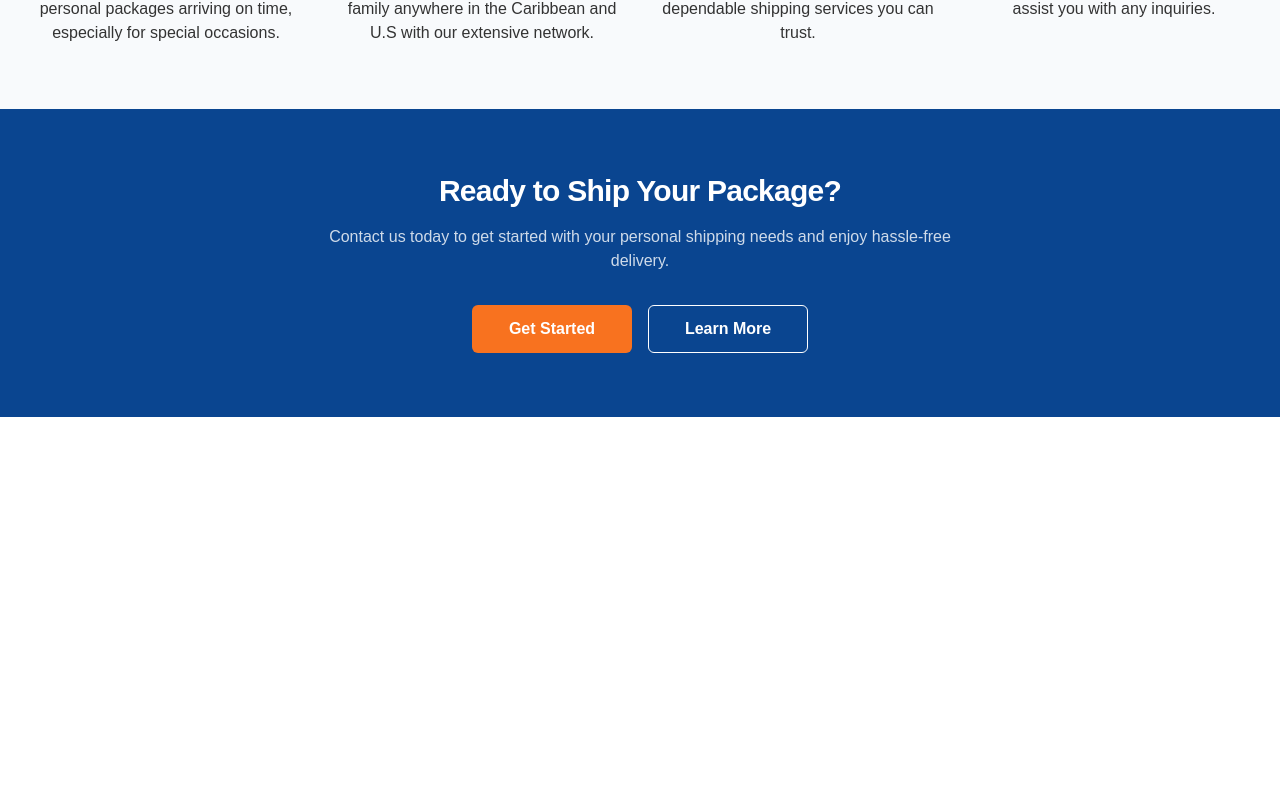
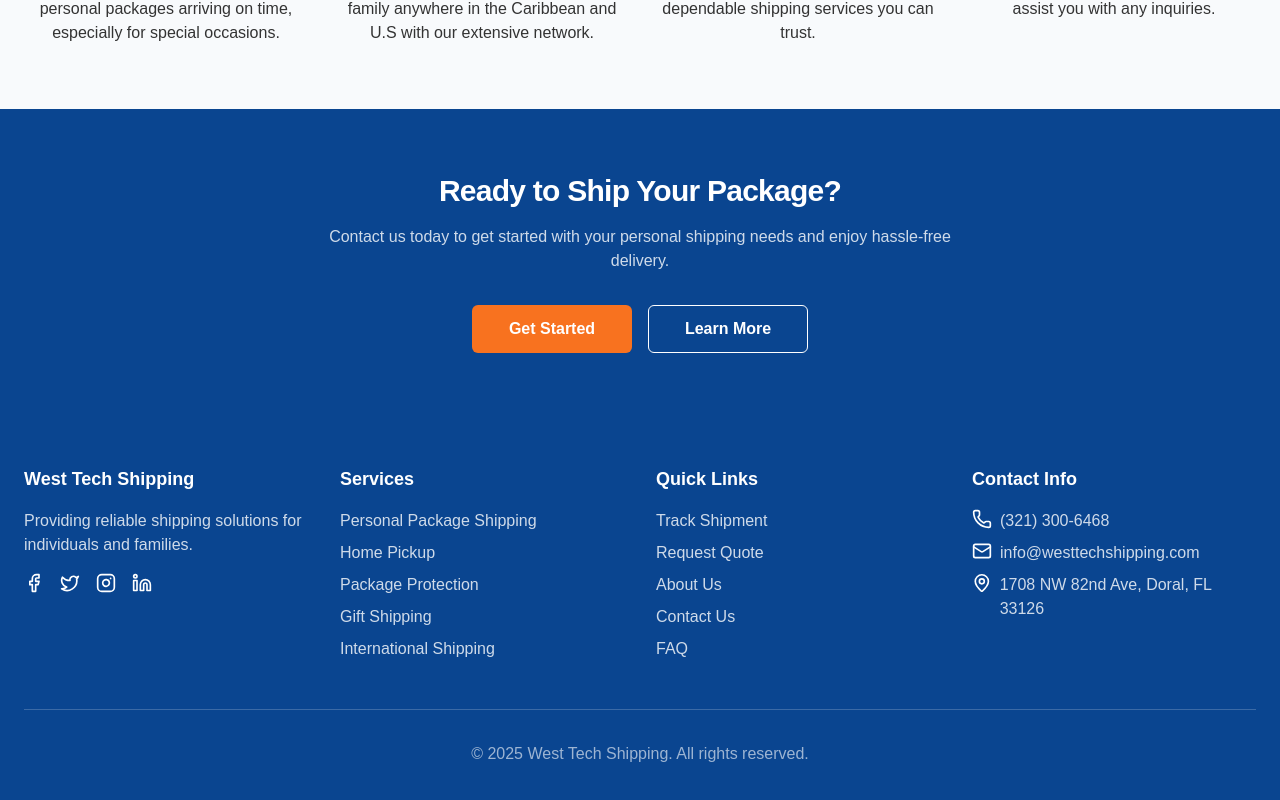
Before and after one commit to devcarlan/wtech, a Next.js app: page / in a window 1280 px wide. Shown: the part 1362-2162 px from the top of the page. Before the commit the page ends 1779 px from the top, so only its background shows below. Built offline with nearby package versions, Linux system fonts and the light colour scheme.

Commit message:
redesign footer

```diff
--- a/app/components/footer.tsx
+++ b/app/components/footer.tsx
@@ -1,79 +1,128 @@
-import { Container, CreditCard, Mail, MapPin, Phone } from 'lucide-react'
-import Image from 'next/image'
+import {
+  Facebook,
+  Instagram,
+  Linkedin,
+  Mail,
+  MapPin,
+  Phone,
+  Twitter,
+} from 'lucide-react'
+import Link from 'next/link'
 
 const Footer = () => {
   const currentYear = new Date().getFullYear()
-  const islands = [
-    'St. Lucia',
-    'St. Kitts & Nevis',
-    'St. Maarten',
-    'Grenada',
-    'Barbados',
-    'St. Vincent',
-    'Dominica',
-    'Antigua',
-    'Guyana',
-  ]
   return (
-    <footer className='w-full pb-4 bg-[#24272D]'>
-      <div className='flex items-baseline gap-8 p-6'>
-        <div className='flex items-center'>
-          <div className='flex flex-col gap-3'>
-            <h3 className='font-semibold'>U.S Address</h3>
-            <div className='flex'>
-              <MapPin className='mt-1 mr-2 w-[20px] h-[20px]' />
-              1708 NW 82nd Ave,
-              <br />
-              Doral, FL 33126
-            </div>
-            <div className='flex items-center'>
-              <Phone className='mr-2 w-[20px] h-[20px]' />
-              (321) 300-6468
-            </div>
-            <div className='flex items-center'>
-              <Mail className='mr-2 w-[20px] h-[20px]' />
-              info@westtechshipping.com
+    <footer className='bg-[#0A4590] text-white'>
+      <div className='container max-w-full px-4 md:px-6 py-12'>
+        <div className='grid gap-8 sm:grid-cols-2 md:grid-cols-4'>
+          <div>
+            <h3 className='text-lg font-semibold mb-4'>West Tech Shipping</h3>
+            <p className='text-white/80 mb-4'>
+              Providing reliable shipping solutions for individuals and
+              families.
+            </p>
+            <div className='flex space-x-4'>
+              <Link href='#' className='text-white hover:text-[#F8721F]'>
+                <Facebook className='h-5 w-5' />
+                <span className='sr-only'>Facebook</span>
+              </Link>
+              <Link href='#' className='text-white hover:text-[#F8721F]'>
+                <Twitter className='h-5 w-5' />
+                <span className='sr-only'>Twitter</span>
+              </Link>
+              <Link href='#' className='text-white hover:text-[#F8721F]'>
+                <Instagram className='h-5 w-5' />
+                <span className='sr-only'>Instagram</span>
+              </Link>
+              <Link href='#' className='text-white hover:text-[#F8721F]'>
+                <Linkedin className='h-5 w-5' />
+                <span className='sr-only'>LinkedIn</span>
+              </Link>
             </div>
           </div>
-        </div>
-        <div className='flex flex-col gap-3'>
-          <div className='flex items-center'>
-            <Container className='mr-2 w-[20px] h-[20px]' /> Islands We Ship To:
+          <div>
+            <h3 className='text-lg font-semibold mb-4'>Services</h3>
+            <ul className='space-y-2'>
+              <li>
+                <Link href='#' className='text-white/80 hover:text-[#F8721F]'>
+                  Personal Package Shipping
+                </Link>
+              </li>
+              <li>
+                <Link href='#' className='text-white/80 hover:text-[#F8721F]'>
+                  Home Pickup
+                </Link>
+              </li>
+              <li>
+                <Link href='#' className='text-white/80 hover:text-[#F8721F]'>
+                  Package Protection
+                </Link>
+              </li>
+              <li>
+                <Link href='#' className='text-white/80 hover:text-[#F8721F]'>
+                  Gift Shipping
+                </Link>
+              </li>
+              <li>
+                <Link href='#' className='text-white/80 hover:text-[#F8721F]'>
+                  International Shipping
+                </Link>
+              </li>
+            </ul>
           </div>
           <div>
-            {islands.map((isle, i) => (
-              <p key={i}>{isle}</p>
-            ))}
+            <h3 className='text-lg font-semibold mb-4'>Quick Links</h3>
+            <ul className='space-y-2'>
+              <li>
+                <Link href='#' className='text-white/80 hover:text-[#F8721F]'>
+                  Track Shipment
+                </Link>
+              </li>
+              <li>
+                <Link href='#' className='text-white/80 hover:text-[#F8721F]'>
+                  Request Quote
+                </Link>
+              </li>
+              <li>
+                <Link href='#' className='text-white/80 hover:text-[#F8721F]'>
+                  About Us
+                </Link>
+              </li>
+              <li>
+                <Link href='#' className='text-white/80 hover:text-[#F8721F]'>
+                  Contact Us
+                </Link>
+              </li>
+              <li>
+                <Link href='#' className='text-white/80 hover:text-[#F8721F]'>
+                  FAQ
+                </Link>
+              </li>
+            </ul>
+          </div>
+          <div>
+            <h3 className='text-lg font-semibold mb-4'>Contact Info</h3>
+            <ul className='space-y-2'>
+              <li className='flex items-start gap-2'>
+                <Phone className='w-5 h-5' />
+                <span className='text-white/80'>(321) 300-6468</span>
+              </li>
+              <li className='flex items-start gap-2'>
+                <Mail className='w-5 h-5' />
+                <span className='text-white/80'>info@westtechshipping.com</span>
+              </li>
+              <li className='flex items-start gap-2'>
+                <MapPin className='w-5 h-5' />
+                <span className='text-white/80'>
+                  1708 NW 82nd Ave, Doral, FL 33126
+                </span>
+              </li>
+            </ul>
           </div>
         </div>
-        <div className='flex flex-col gap-3'>
-          <div className='flex items-center'>
-            <CreditCard className='mr-2 w-[20px] h-[20px]' /> Cards We Accept:
-          </div>
-          <div className='flex items-center gap-4'>
-            <Image
-              width={40}
-              height={40}
-              src='/wtech/visa.png'
-              alt='Visa Credit Card'
-            />
-            <Image
-              width={40}
-              height={40}
-              src='/wtech/master-card.png'
-              alt='Master Card Credit Card'
-            />
-            <Image
-              width={40}
-              height={40}
-              src='/wtech/american.png'
-              alt='American Express Credit Card'
-            />
-          </div>
+        <div className='mt-12 pt-8 border-t border-white/20 text-center text-white/60'>
+          <p>© {currentYear} West Tech Shipping. All rights reserved.</p>
         </div>
-      </div>
-      <div className='flex justify-center'>
-        &copy; {currentYear} West Technology Group Inc., All rights reserved.
       </div>
     </footer>
   )
--- a/app/layout.tsx
+++ b/app/layout.tsx
@@ -1,5 +1,6 @@
 import type { Metadata } from 'next'
 import { Geist, Geist_Mono } from 'next/font/google'
+import Footer from './components/footer'
 import Header from './components/header'
 import './globals.css'
 
@@ -30,6 +31,7 @@ export default function RootLayout({
       >
         <Header />
         {children}
+        <Footer />
       </body>
     </html>
   )
```
